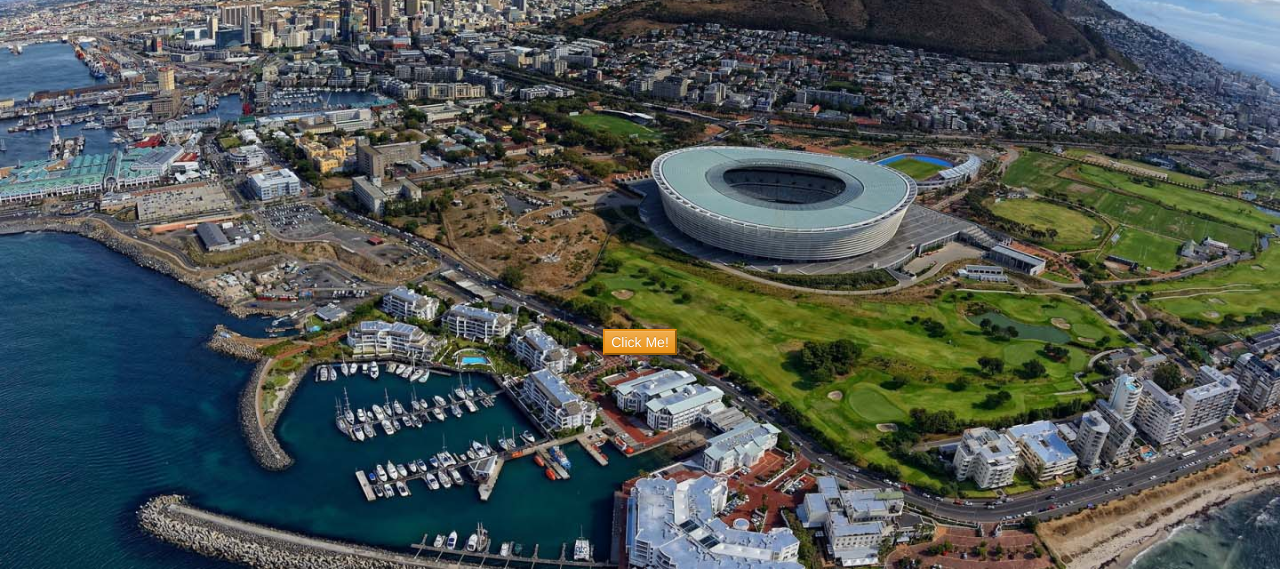
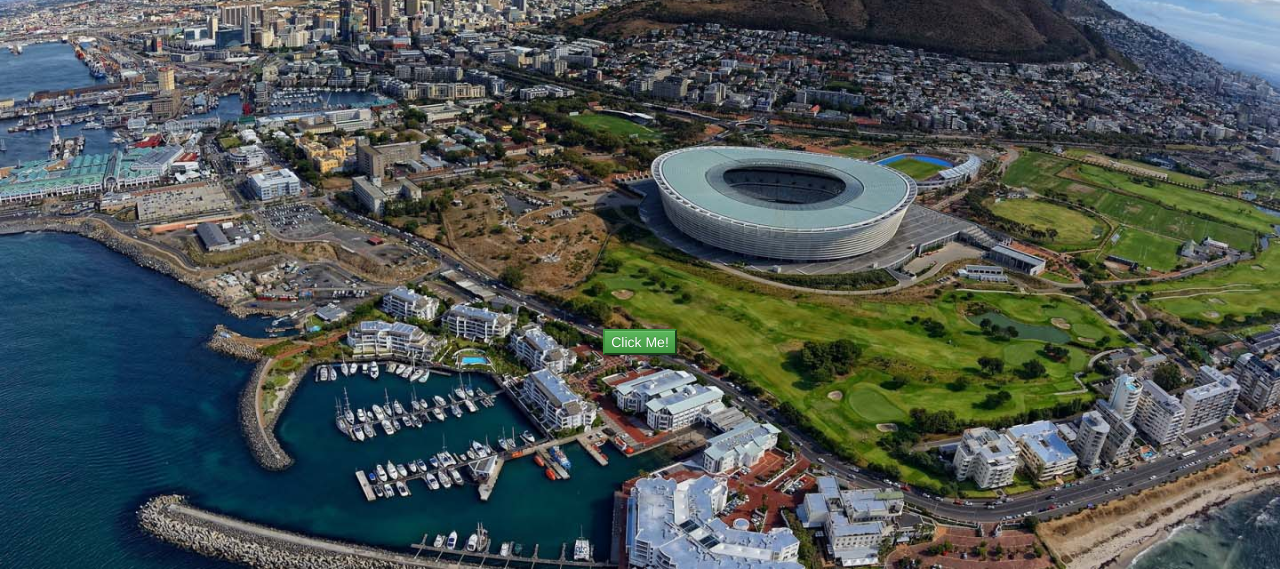
Before and after one commit to AidanFreedman/aidanfreedman.github.io, a plain HTML site: page index.html in a window 1280 px wide. Shown: the part 231-800 px from the top of the page. Drawn offline with nearby package versions, Linux system fonts and the light colour scheme; a web font is replaced by a local one.

Commit message:
Add files via upload

```diff
--- a/css/styles.css
+++ b/css/styles.css
@@ -5,11 +5,11 @@
 }
 
 
-.btn-warning:hover {
+.btn-success:hover {
 	color: slategrey
 }
 
-.btn-warning {
+.btn-success {
 	position: relative;
 	top: 70vh;
 }
--- a/index.html
+++ b/index.html
@@ -14,7 +14,7 @@
 	<div class="row">
 		<div class="col-md-12 text-center">
 			<a href="about.html">
-			<button type="button" class="btn-warning">Click Me!</button>
+			<button type="button" class="btn-success">Click Me!</button>
 			</a>
 		</div>
 	</div>
```
